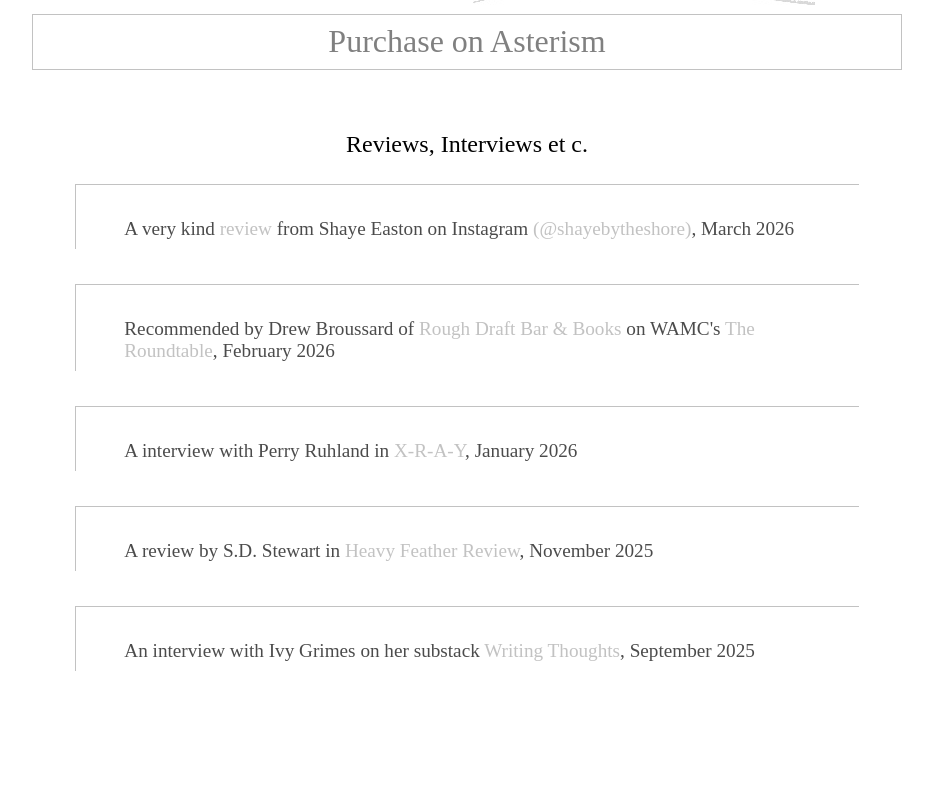
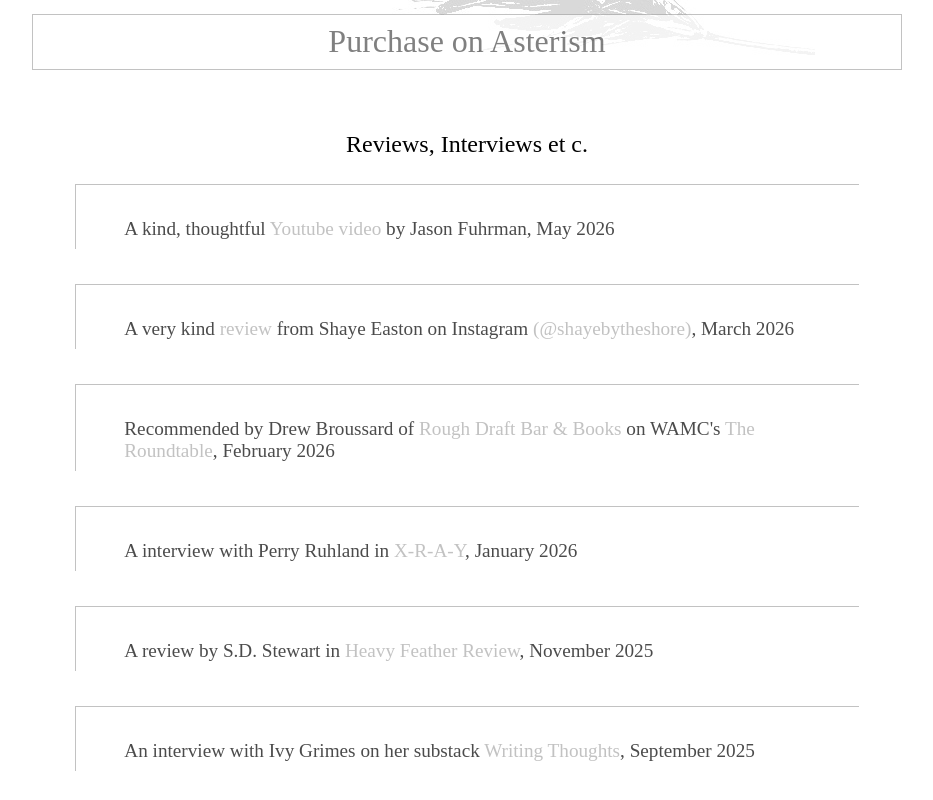
Before and after one commit to perfidiousscript/home_page, a Next.js app: page /the_veldt_institute in a window 1280 px wide. Shown: the part 924-1724 px from the top of the page, without its empty margins (173-1106 px from the left). Before the commit the page ends 1642 px from the top, so only its background shows below. Built offline with nearby package versions, Linux system fonts and the light colour scheme.

Commit message:
adds Fuhrman video to TVI page

```diff
--- a/public/credits.js
+++ b/public/credits.js
@@ -305,7 +305,15 @@
 ];
 
 export const tviCredits = [
-  // https://heavyfeatherreview.org/2025/11/20/the-veldt-institute/
+  {
+    title: [
+      "A kind, thoughtful ",
+      <a href="https://www.youtube.com/watch?v=xGattVkFdIU" key="7">
+        Youtube video
+      </a>,
+      " by Jason Fuhrman, May 2026",
+    ],
+  },
   {
     title: [
       "A very kind ",
```
